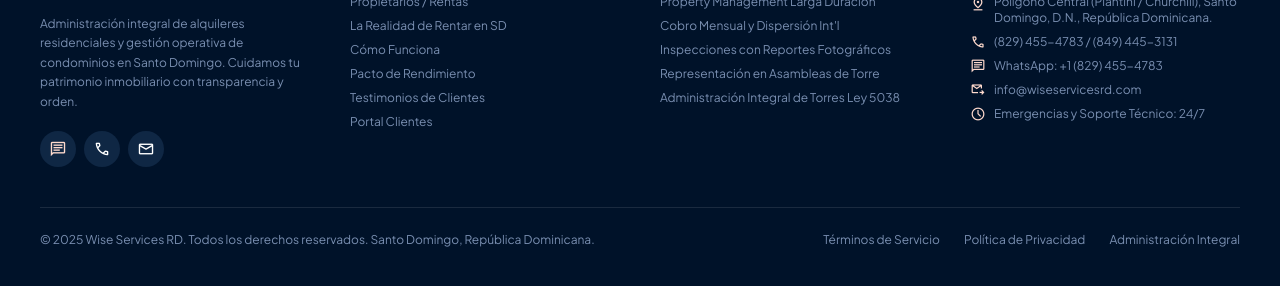
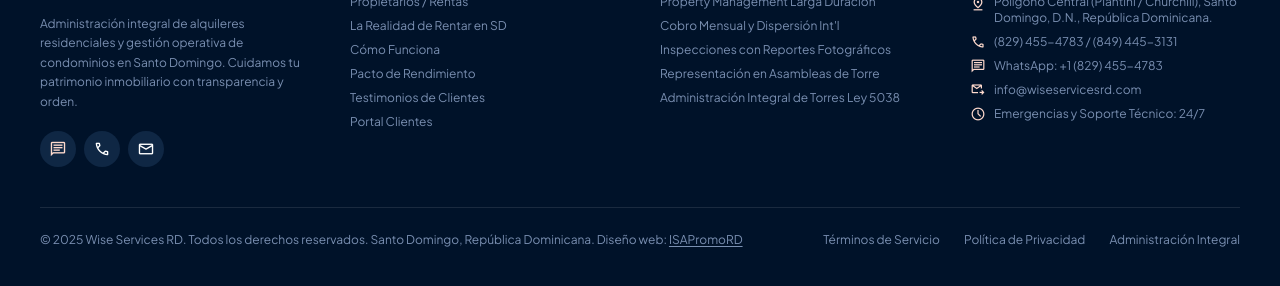
Before and after one commit to isapromord/wiseservicesrd, a plain HTML site: page index.html in a window 1280 px wide. Shown: the part 6388-6674 px from the top of the page. Drawn offline with nearby package versions, Linux system fonts and the light colour scheme.

Commit message:
feat(footer): link ISAPromoRD credit to the live agency site
Co-Authored-By: Claude Opus 5.5 <noreply@anthropic.com>

```diff
--- a/index.html
+++ b/index.html
@@ -1533,7 +1533,7 @@ Cumplimiento formal Ley 5038 de Condominios y normas DGII/TSS.
 </div>
 <!-- Footer Bottom -->
 <div class="pt-6 border-t border-white/10 flex flex-col md:flex-row items-center justify-between gap-4 text-xs text-on-primary-container">
-<p class="">© 2025 Wise Services RD. Todos los derechos reservados. Santo Domingo, República Dominicana.</p>
+<p class="">© 2025 Wise Services RD. Todos los derechos reservados. Santo Domingo, República Dominicana. Diseño web: <a class="underline underline-offset-2 hover:text-on-primary transition-colors" href="https://isapromord.github.io/isapromord.com/?ref=wiseservicesrd" target="_blank" rel="noopener">ISAPromoRD</a></p>
 <div class="flex items-center gap-6">
 <a class="hover:text-on-primary transition-colors" href="#">Términos de Servicio</a>
 <a class="hover:text-on-primary transition-colors" href="#">Política de Privacidad</a>
```
